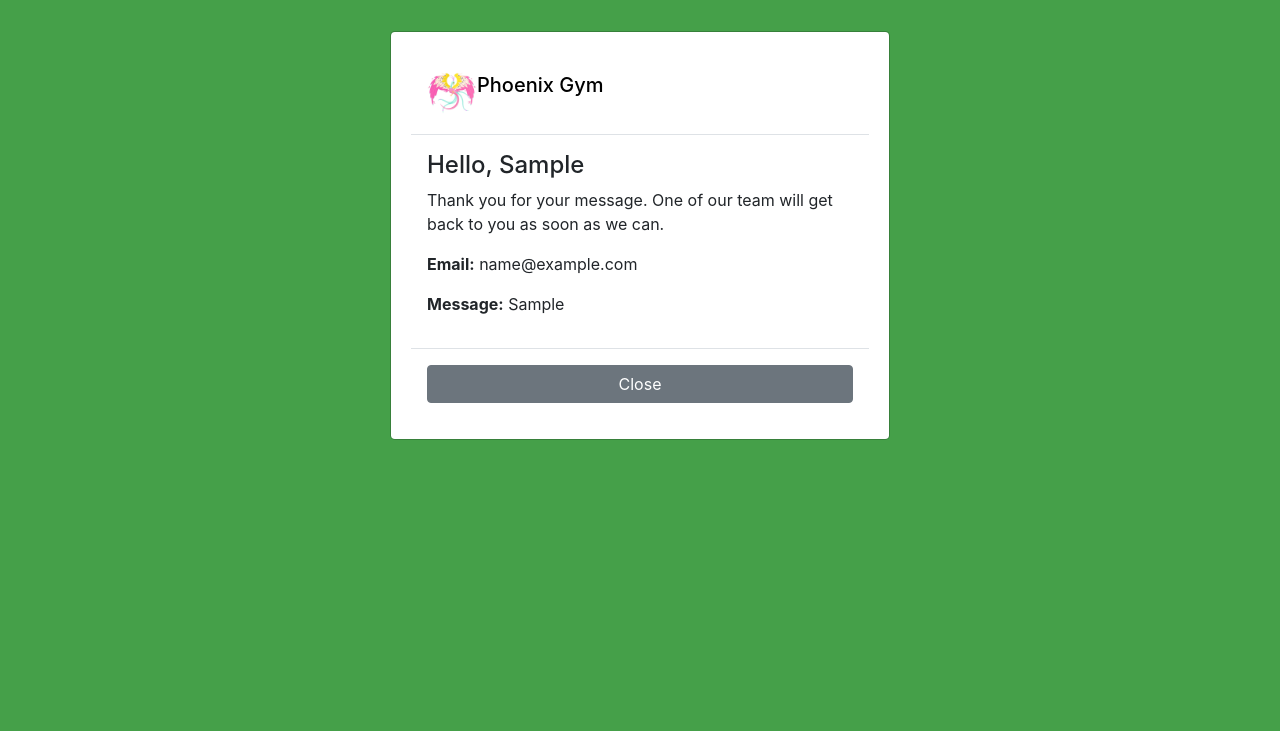
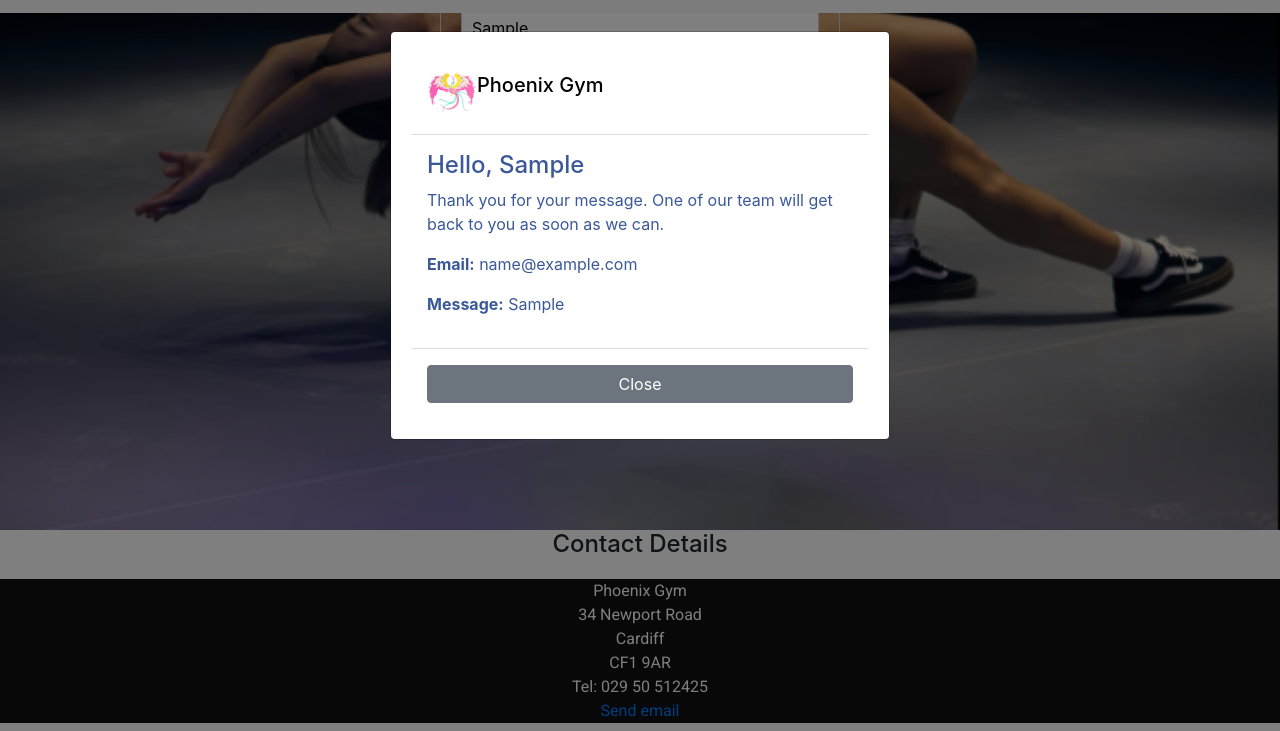
Before and after one commit to Whalley7/phoenix-gym, a website: page form.html in a window 1280 px wide. Both pictures are taken after typing "Sample", "name@example.com", "Sample" into the empty fields and a click on the button "Save". Shown: the part 486-1217 px from the top of the page. Drawn offline with nearby package versions, Linux system fonts and the light colour scheme; files whose address does not match are found by name.

Commit message:
modal-conent color

```diff
--- a/assets/css/style.css
+++ b/assets/css/style.css
@@ -25,15 +25,13 @@ h5 {
 }
 
 .modal-content {
-
+  color:#3B5998;
   margin: 20% auto;
   padding: 20px;
   width: 80%;
 }
 
-#customModal {
-  background-color:#45a049;
-}
+
 
 
 /*----------------------Hero Image - Code Institute Love Running-*/
```
